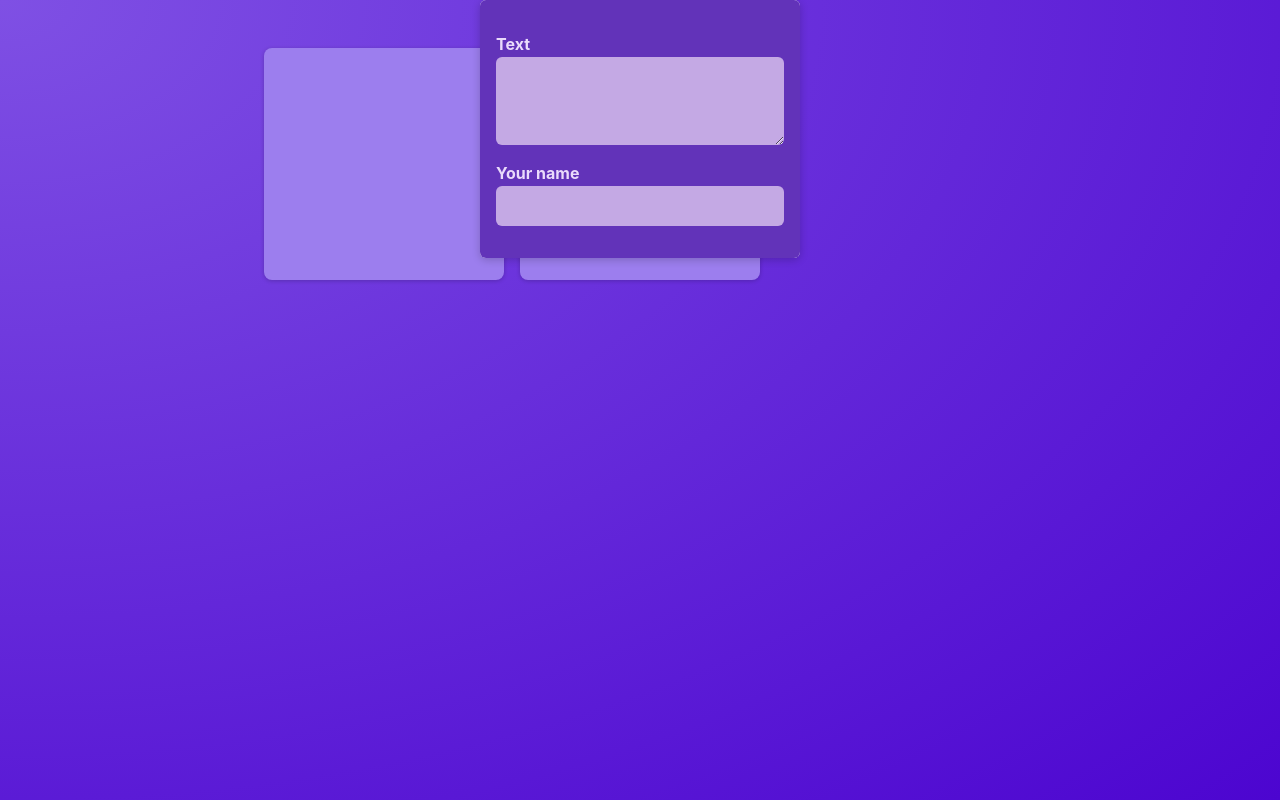
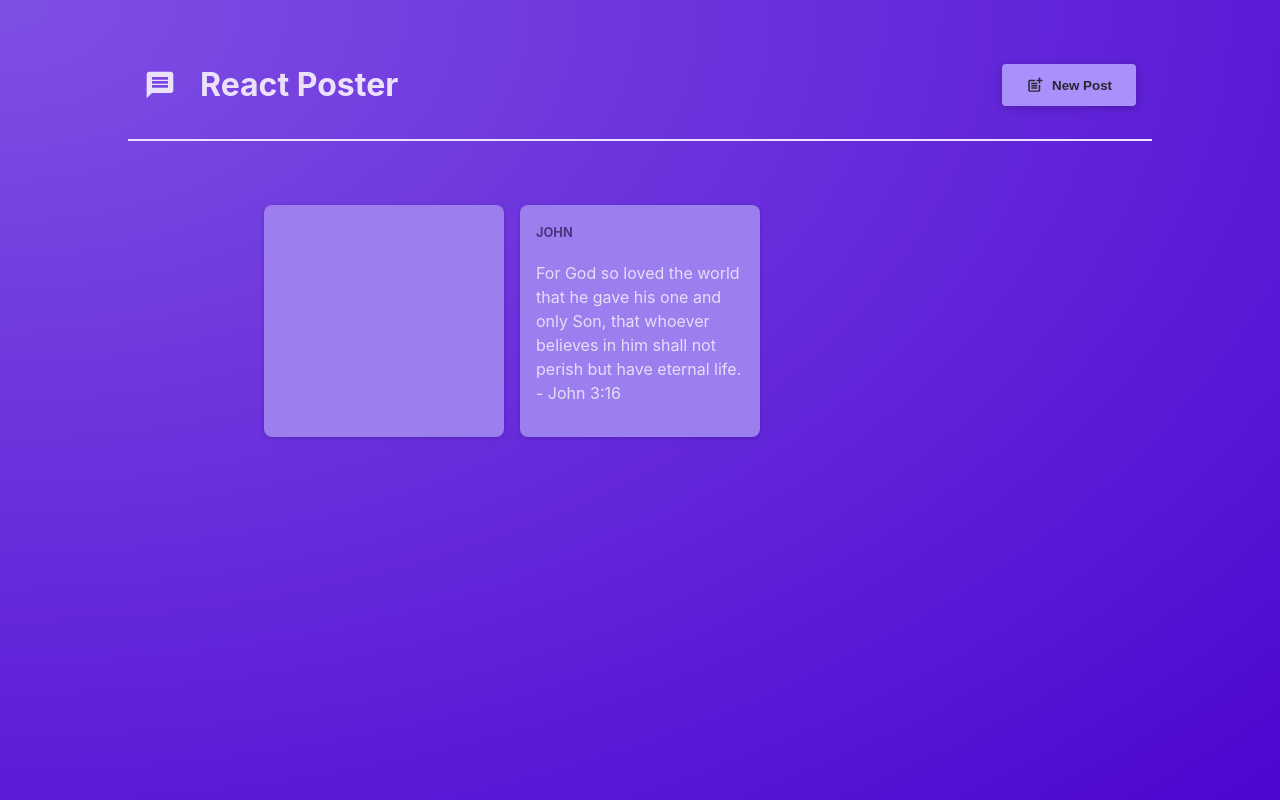
Before and after one commit to K1rit03/reactJs_refresher, a React (Vite) app: page / in a window 1280 px wide. Built offline with nearby package versions, Linux system fonts and the light colour scheme.

Commit message:
exploring state management and conditional content by creating a header and improving the modal logic

```diff
--- a/package.json
+++ b/package.json
@@ -11,7 +11,8 @@
   },
   "dependencies": {
     "react": "^19.0.0",
-    "react-dom": "^19.0.0"
+    "react-dom": "^19.0.0",
+    "react-icons": "^5.5.0"
   },
   "devDependencies": {
     "@eslint/js": "^9.21.0",
--- a/src/App.jsx
+++ b/src/App.jsx
@@ -1,14 +1,31 @@
+import { useState } from "react"
+import MainHeader from "./components/MainHeader"
 import PostList from "./components/PostList"
 
 
 function App() {
+  const [modalIsVisible, setModalIsVisible] = useState(false);
+
+  function hideModalHandler(){
+    setModalIsVisible(false);
+}
+  function showModalHandler(){
+    setModalIsVisible(true);
+  }
 
 
   return (
+
+    <>
     <main>
-      <PostList />
+      <MainHeader onCreatePost={showModalHandler}/>
+      <PostList isPosting={modalIsVisible}
+      onStopPosting={hideModalHandler}
+      />
 
     </main>
+    </>
+
   )
 }
 
--- /dev/null
+++ b/src/components/MainHeader.jsx
@@ -0,0 +1,22 @@
+import { MdPostAdd, MdMessage } from 'react-icons/md';
+
+import classes from './MainHeader.module.css';
+
+function MainHeader({ onCreatePost }) {
+  return (
+    <header className={classes.header}>
+      <h1 className={classes.logo}>
+        <MdMessage />
+        React Poster
+      </h1>
+      <p>
+        <button className={classes.button} onClick={onCreatePost}>
+          <MdPostAdd size={18} />
+          New Post
+        </button>
+      </p>
+    </header>
+  );
+}
+
+export default MainHeader;
--- /dev/null
+++ b/src/components/MainHeader.module.css
@@ -0,0 +1,36 @@
+.header {
+    /* padding: 2rem 10%; */
+    margin: 2rem 10%;
+    padding: 1rem;
+    text-align: center;
+    display: flex;
+    justify-content: space-between;
+    align-items: center;
+    border-bottom: 2px solid #ece1fa;
+  }
+
+  .logo {
+    font-size: 2rem;
+    display: flex;
+    gap: 1.5rem;
+    align-items: center;
+    color: #ece1fa;
+  }
+
+  .button {
+    display: inline-flex;
+    align-items: center;
+    gap: 0.5rem;
+    padding: 0.75rem 1.5rem;
+    background-color: #a990fb;
+    color: #2a2630;
+    border: none;
+    border-radius: 4px;
+    box-shadow: 0 2px 8px rgba(0, 0, 0, 0.2);
+    cursor: pointer;
+    font-weight: bold;
+  }
+
+  .button:hover {
+    background-color: #8c6cf7;
+  }
--- a/src/components/Modal.jsx
+++ b/src/components/Modal.jsx
@@ -1,9 +1,11 @@
 import classes from './Modal.module.css';
 
-function Modal({children}){
+
+
+function Modal({children, onClose}){
     return(
         <>
-            <div className={classes.modal} />
+            <div className={classes.backdrop} onClick={onClose} />
              <dialog open className={classes.modal}>{children}</dialog>
 
         </>
--- a/src/components/PostList.jsx
+++ b/src/components/PostList.jsx
@@ -5,11 +5,17 @@
 import Modal from './Modal';
 
 
-function PostList(){
+function PostList({isPosting, onStopPosting}){
+
+    const [modalIsVisible, setModalIsVisible] = useState(true);
 
     const [enteredBody, setEnteredBody] = useState('');
 
     const [enteredAuthor, setEnteredAuthor] = useState('');
+
+    function hideModalHandler(){
+        setModalIsVisible(false);
+    }
 
     function bodyChangeHandler(event){
         setEnteredBody(event.target.value);
@@ -21,12 +27,15 @@
 
     return(
         <>
-            <Modal>
+            {isPosting ? (
+                <Modal onClose={onStopPosting}>
+
                 <NewPost
                 onBodyChange= {bodyChangeHandler}
                 onAuthorChange= {onAuthorChange}
                 />
             </Modal>
+            ) : null}
         <ul className={classes.posts}>
             <Post author={enteredAuthor} body = {enteredBody}/>
             <Post author="John" body = "For God so loved the world that he gave his one and only Son, that whoever believes in him shall not perish but have eternal life. - John 3:16"/>
```
Also changed, not shown: 1 other file (tests, documents, lock files or other folders).
